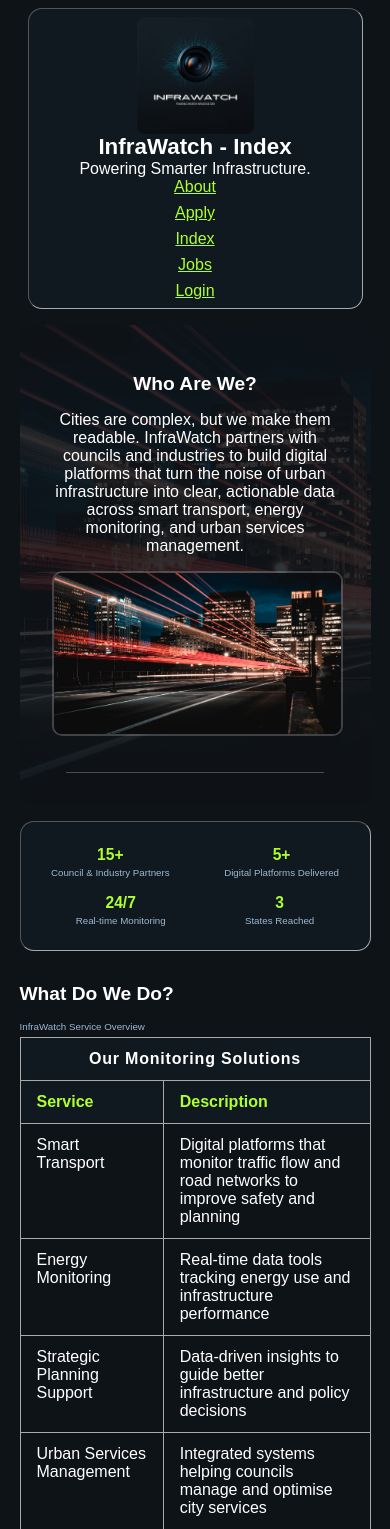
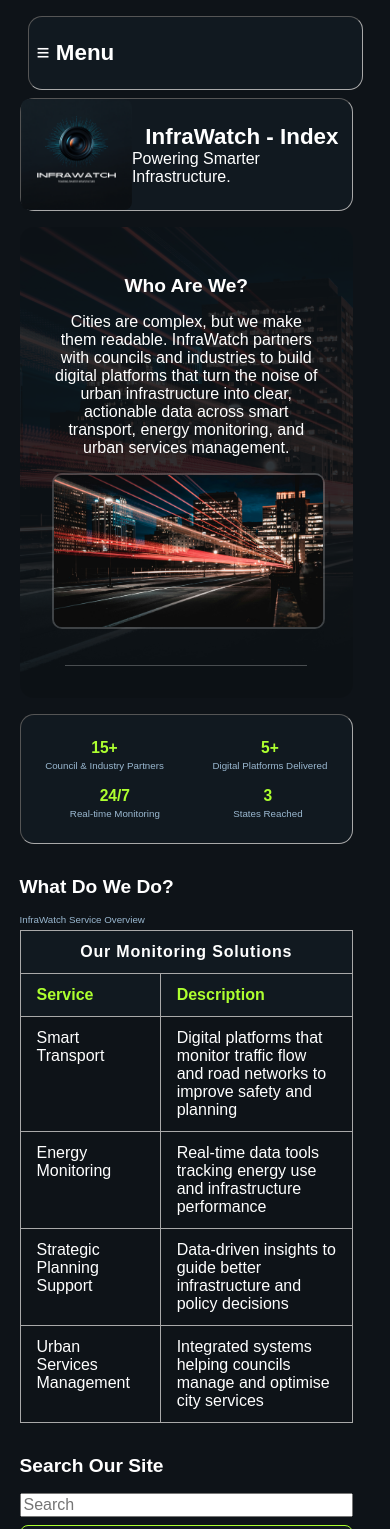
Before and after one commit to 103429611/Applied-Web-Project-Part-2, a PHP site: page / in a window 390 px wide. Shown: the top 1529 px of the page. Run offline with PHP 8.4, Linux system fonts and the light colour scheme.

Commit message:
added hamburger menu(needs adjustments)

```diff
--- a/footer.inc
+++ b/footer.inc
@@ -7,3 +7,4 @@
     </p>
     <p style="font-size: 0.75vw; color: #C4C4C4; margin-top: 0.5em;">© 2025 InfraWatch. All rights reserved.</p>
 </footer>
+</div>
--- a/header.inc
+++ b/header.inc
@@ -1,28 +1,40 @@
+
+<div class = "main_header">
     <header>
-        <a href="images/logo.png"> <img src="images/logo_small.png" class="header" id="logo"  alt="InfraWatch Logo"></a> <!-- the alt is just added for acessibility-->
+        <input type="checkbox" id="menu-toggle" hidden>
+    <label for="menu-toggle" class="hamburger-btn">
+            <h1>&#8801; Menu</h1>
+    </label>
+        <ul class="menu-items">
+            <a id="about" href="about.php"><li><h2>About</h2></li></a>
+            <a id="apply" href="apply.php"><li><h2>Apply</h2></li></a>
+            <a id="index" href="index.php"><li><h2>Index</h2></li></a>
+            <a id="jobs" href="jobs.php"><li><h2>Jobs</h2></li></a>
+            <a id="login" href="login.php"><li><h2>Login</h2</li></a>
+        </ul>
+    </header>
+    <div class = "page_content"> <!-- This is the div that links up to the footer, putting everything in a giant flexbox -->
+
+    <div class = "header_image">
+
+    <header class = "header">
+        <a href="images/logo.png"> <img src="images/logo_small.png" class = "header"  id="logo"  alt="InfraWatch Logo"></a> <!-- the alt is just added for acessibility-->
             <!-- AI USE ACKNOWLEDGEMENT: The InfraWatch logo (logo.png) was generated using Canva AI.
             Prompt used: "a camera lens inside a circuit"
             Source: https://www.canva.com -->
-
         <!-- Title -->
+        <div class = "header_content">
         <title>
            <?php echo isset($page_title) ? $page_title . " | InfraWatch" : "InfraWatch"; ?>
         </title>
-
-        <h1 class="header">
+        <h1 class = "header">
             <?php
             // If $page_title is set, show it; otherwise, just show "InfraWatch"
             echo isset($page_title) ? "InfraWatch - " . $page_title : "InfraWatch";
             ?>
         </h1>
 
-        <p class="header hero-slogan">Powering Smarter Infrastructure.</p>
-         <!--Navigation-->
-        <nav class="header" id="nav">
-            <a id="about" href="about.php">About</a>
-            <a id="apply" href="apply.php">Apply</a>
-            <a id="index" href="index.php">Index</a>
-            <a id="jobs" href="jobs.php">Jobs</a>
-            <a id="login" href="login.php">Login</a>
-        </nav>
+        <p class= "header">Powering Smarter Infrastructure.</p>
+        </div>
     </header>
+    </div>
--- a/styles/styles.css
+++ b/styles/styles.css
@@ -46,18 +46,7 @@ a:hover {
     color: coral;
 }
 
-/* header class for text and content */
-.header {
-    min-height: 2vw;
-    display: flex;
-    flex-direction: row;
-    flex-wrap: nowrap;
-    justify-content: space-evenly;
-    align-items: center;
-    align-content: center;
-    margin: 0;
-    padding: 0;
-}
+
 
 /* Nav links for hover behaviour */
 #about:hover, #apply:hover, #index:hover, #jobs:hover {
@@ -84,9 +73,8 @@ a:hover {
 body {
     background-color: #0e1318;
     color: white;
-    width: 80%;
-    margin-left: 10%;
-    margin-right: 10%;
+    width: 100%;
+    margin-right:10%
 }
 
 
@@ -154,6 +142,93 @@ aside {
 /*--------------------------------------------------------*/
 /* Added by Alex for Apply page */
 /* #region Alex Section */
+
+.page_content{
+    display:flex;
+    flex-direction: column;
+    flex-wrap: nowrap;
+    flex-grow:1;
+    margin-right:5%;
+}
+
+.hamburger-btn {
+    display: flex;
+    flex-grow: 0;
+    cursor: pointer;
+    flex-wrap: nowrap;
+    align-items: center;
+    align-content: center;
+    width:8em;
+}
+
+.hamburger-btn span {
+    align-content:center;
+    flex-direction: column;
+    flex-grow: 0;
+    height: .25em;
+    width: 2em;
+    background-color: #333;
+}
+
+/* Hide menu by default */
+.menu-items {
+    flex-grow:0;
+    display: none;
+    list-style: none;
+    padding: .25em;
+    line-height:1.5em;
+    text-align: center;
+}
+#menu_text{
+    flex-grow: 0;
+    display:flex;
+    flex-direction: row;
+    align-items: center;
+    align-content: center;
+}
+
+/* Toggle visibility instantly when checked */
+#menu-toggle:checked ~ .menu-items {
+    display: flex;
+    flex-direction: column;
+    line-height: .25em;
+}
+
+.main_header{
+    display: flex;
+    flex-direction: row;
+    flex-wrap: nowrap;
+    width:100%;
+    align-items: flex-start;
+}
+/* header class for text and content */
+.header{
+    display:flex;
+    flex-grow:1;
+    margin: 0;
+    padding: 0;
+    min-height: 2vw;
+    flex-direction: row;
+    flex-wrap: nowrap;
+    justify-content: space-evenly;
+    align-items: center;
+    margin: 0;
+    padding: 0;
+}
+.header_image{
+    display:flex;
+    flex-grow:1;
+    min-width: 0;
+    flex-grow: 1;
+    gap:1vw;
+    align-items: center;
+
+}
+
+
+
+
+/*---------------------------------*/
 
 
 fieldset{
@@ -510,6 +585,13 @@ footer p {
 /* section added by Ashley to actually fix the screen width and mobile responsiveness issues */
 
 @media screen and (max-width: 800px) {
+.main_header{
+    align-items: stretch;
+    display: flex;
+    flex-direction: column;
+    flex-wrap: nowrap;
+    flex-grow:0;
+}
     aside {
         float: none;
         border: 4px solid purple;
@@ -554,7 +636,6 @@ footer p {
     }
 
     #logo {
-        float:none;
         max-height: 30vw;
         width: auto;
     }
```
Also changed, not shown: apply.php (+10 -10 lines).
